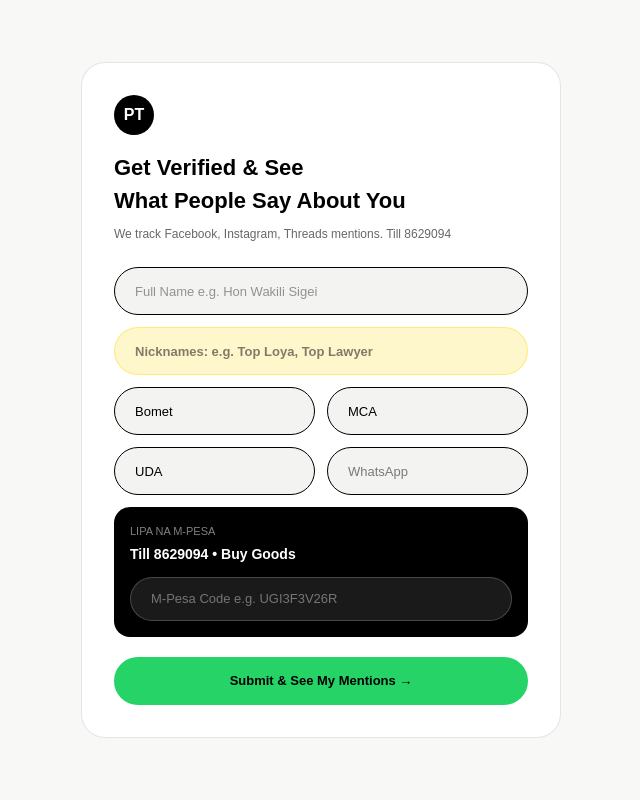
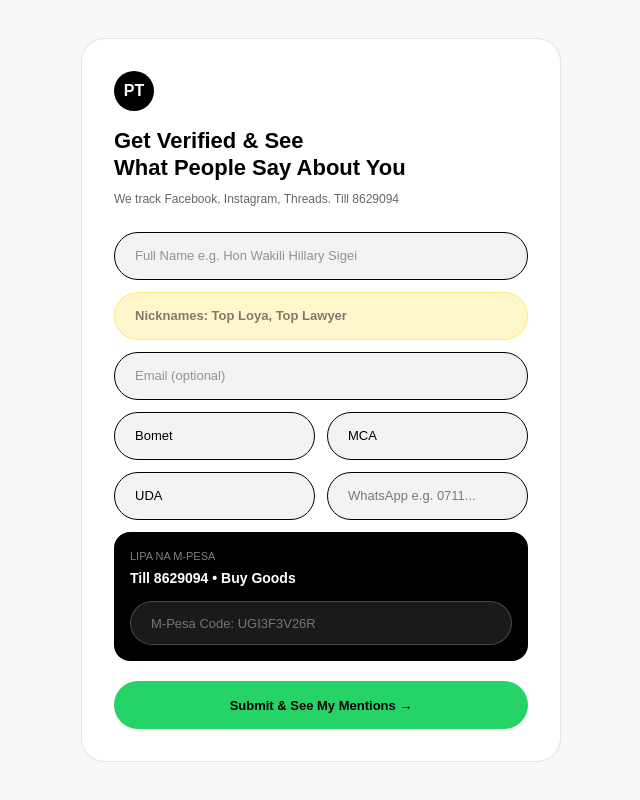
Before and after one commit to applepayglobalagencies-source/political-tracker, a Next.js app: page /register in a window 1280 px wide. Shown: the whole page, without its empty margins (319-959 px from the left). Built offline with nearby package versions, Linux system fonts and the light colour scheme; no server answers.

Commit message:
fix email null constraint

```diff
--- a/src/app/register/page.tsx
+++ b/src/app/register/page.tsx
@@ -4,16 +4,17 @@
 import { useRouter } from "next/navigation";
 
 export default function Register(){
-  const [form,setForm]=useState({ name:"", county:"Bomet", role:"MCA", party:"UDA", phone:"", aliases:"", mpesa_code:"" });
+  const [form,setForm]=useState({ name:"", county:"Bomet", role:"MCA", party:"UDA", phone:"", email:"", aliases:"", mpesa_code:"" });
   const [loading,setLoading]=useState(false);
   const router = useRouter();
 
   const submit = async()=>{
     if(!form.name ||!form.phone ||!form.mpesa_code) return alert("Fill Name, Phone, M-Pesa Code");
     setLoading(true);
-    // ONLY use columns that exist: name, county, role, party, phone, aliases, mpesa_code
+    const emailVal = form.email || `${form.phone}@tracker.ke`; // dummy if empty
     const { data, error } = await supabase.from("politicians").insert([{
       name: form.name,
+      email: emailVal,
       county: form.county,
       role: form.role,
       party: form.party,
@@ -32,23 +33,24 @@
     <main className="min-h-screen bg-[#F8F8F7] text-[#111] grid place-items-center p-6">
       <div className="w-full max-w-[480px] rounded-[24px] bg-white border border-black/10 p-8">
         <div className="h-10 w-10 rounded-full bg-black text-white grid place-items-center font-black">PT</div>
-        <h1 className="mt-4 font-black text-[22px] text-black">Get Verified & See<br/>What People Say About You</h1>
-        <p className="mt-2 text-[12px] text-black/60">We track Facebook, Instagram, Threads mentions. Till 8629094</p>
+        <h1 className="mt-4 font-black text-[22px] text-black leading-tight">Get Verified & See<br/>What People Say About You</h1>
+        <p className="mt-2 text-[12px] text-black/60">We track Facebook, Instagram, Threads. Till 8629094</p>
         <div className="mt-6 space-y-3">
-          <input value={form.name} onChange={e=>setForm({...form, name:e.target.value})} placeholder="Full Name e.g. Hon Wakili Sigei" className="w-full h-12 px-5 rounded-full bg-[#F3F3F2] border text-[13px] text-black placeholder:text-black/40 outline-none"/>
-          <input value={form.aliases} onChange={e=>setForm({...form, aliases:e.target.value})} placeholder="Nicknames: e.g. Top Loya, Top Lawyer" className="w-full h-12 px-5 rounded-full bg-[#FFF7CC] border border-[#FFD700]/40 text-[13px] text-black font-bold outline-none"/>
+          <input value={form.name} onChange={e=>setForm({...form, name:e.target.value})} placeholder="Full Name e.g. Hon Wakili Hillary Sigei" className="w-full h-12 px-5 rounded-full bg-[#F3F3F2] border text-[13px] text-black placeholder:text-black/40 outline-none"/>
+          <input value={form.aliases} onChange={e=>setForm({...form, aliases:e.target.value})} placeholder="Nicknames: Top Loya, Top Lawyer" className="w-full h-12 px-5 rounded-full bg-[#FFF7CC] border border-[#FFD700]/40 text-[13px] text-black font-bold outline-none"/>
+          <input value={form.email} onChange={e=>setForm({...form, email:e.target.value})} placeholder="Email (optional)" className="w-full h-12 px-5 rounded-full bg-[#F3F3F2] border text-[13px] text-black placeholder:text-black/40 outline-none"/>
           <div className="grid grid-cols-2 gap-3">
             <input value={form.county} onChange={e=>setForm({...form, county:e.target.value})} placeholder="County" className="h-12 px-5 rounded-full bg-[#F3F3F2] border text-[13px] text-black outline-none"/>
-            <input value={form.role} onChange={e=>setForm({...form, role:e.target.value})} placeholder="Role" className="h-12 px-5 rounded-full bg-[#F3F3F2] border text-[13px] text-black outline-none"/>
+            <input value={form.role} onChange={e=>setForm({...form, role:e.target.value})} placeholder="Role: MCA, Senator..." className="h-12 px-5 rounded-full bg-[#F3F3F2] border text-[13px] text-black outline-none"/>
           </div>
           <div className="grid grid-cols-2 gap-3">
-            <input value={form.party} onChange={e=>setForm({...form, party:e.target.value})} placeholder="Party" className="h-12 px-5 rounded-full bg-[#F3F3F2] border text-[13px] text-black outline-none"/>
-            <input value={form.phone} onChange={e=>setForm({...form, phone:e.target.value})} placeholder="WhatsApp" className="h-12 px-5 rounded-full bg-[#F3F3F2] border text-[13px] text-black outline-none"/>
+            <input value={form.party} onChange={e=>setForm({...form, party:e.target.value})} placeholder="Party: UDA" className="h-12 px-5 rounded-full bg-[#F3F3F2] border text-[13px] text-black outline-none"/>
+            <input value={form.phone} onChange={e=>setForm({...form, phone:e.target.value})} placeholder="WhatsApp e.g. 0711..." className="h-12 px-5 rounded-full bg-[#F3F3F2] border text-[13px] text-black outline-none"/>
           </div>
           <div className="rounded-[16px] bg-black text-white p-4">
             <div className="text-[11px] opacity-50">LIPA NA M-PESA</div>
             <div className="mt-1 font-black text-[14px]">Till 8629094 • Buy Goods</div>
-            <input value={form.mpesa_code} onChange={e=>setForm({...form, mpesa_code:e.target.value})} placeholder="M-Pesa Code e.g. UGI3F3V26R" className="mt-3 w-full h-11 px-5 rounded-full bg-white/10 border border-white/20 text-[13px] text-white placeholder:text-white/40 outline-none"/>
+            <input value={form.mpesa_code} onChange={e=>setForm({...form, mpesa_code:e.target.value})} placeholder="M-Pesa Code: UGI3F3V26R" className="mt-3 w-full h-11 px-5 rounded-full bg-white/10 border border-white/20 text-[13px] text-white placeholder:text-white/40 outline-none"/>
           </div>
         </div>
         <button onClick={submit} disabled={loading} className="mt-5 w-full h-12 rounded-full bg-[#25D366] text-black font-black text-[13px]">{loading? "Submitting..." : "Submit & See My Mentions →"}</button>
```
